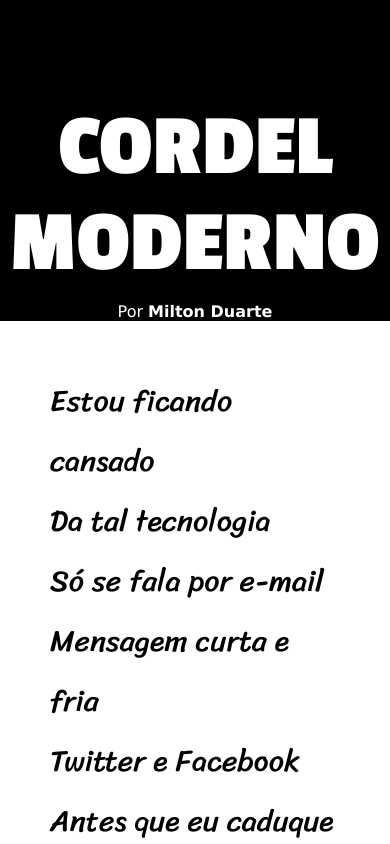
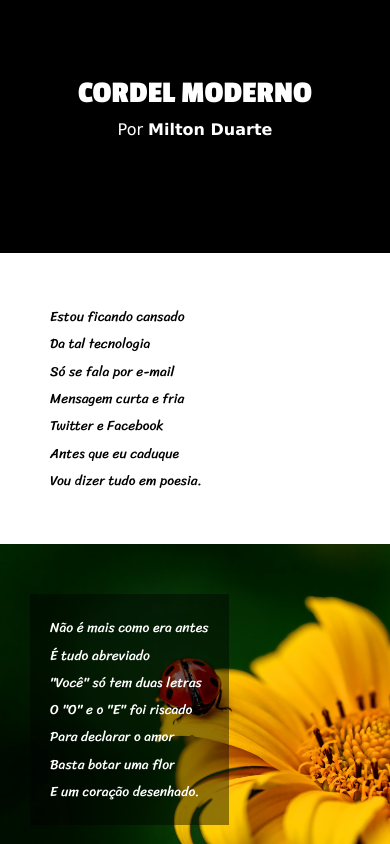
Before and after one commit to gabrielbuttendorf/projeto-cordel, a plain HTML site: page index.html in a window 390 px wide. Shown: the top 844 px of the page. Drawn offline with Linux system fonts and the light colour scheme.

Commit message:
atualizacao de responsividade

```diff
--- a/style.css
+++ b/style.css
@@ -11,14 +11,14 @@ header {
     background-color: black;
     color: white;
     text-align: center;
-    min-height: 300px;
+    min-height: 30vh;
 }
 
 header h1 {
-    padding-top: 100px;
+    padding-top: 9vh;
     font-family: 'Passion One', cursive;
     font-weight: bold;
-    font-size: 5.5em;
+    font-size: 8vw;
 }
 
 header p {
@@ -39,8 +39,8 @@ header a:hover {
 
 section p {
     font-family: 'Sriracha', cursive;
-    font-size: 30px;
-    line-height: 60px;
+    font-size: 3.5vw;
+    line-height: 7vw;
     padding: 50px;
 }
 
@@ -59,6 +59,7 @@ section.imagem p {
 section.imagem{
     background-position: center right;
     background-attachment: fixed;
+    background-size: cover;
 }
 
 section#img1 {
```
